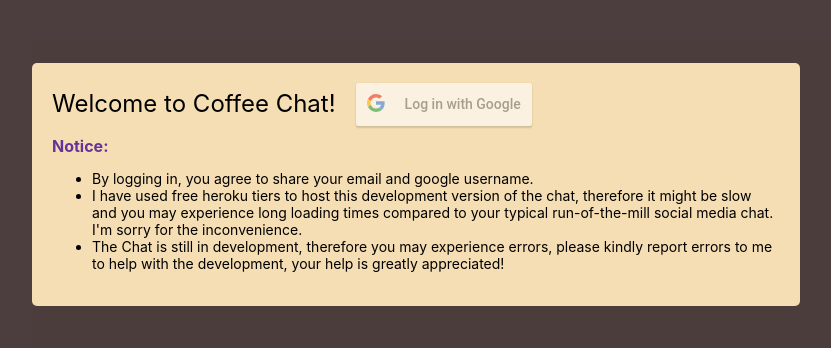
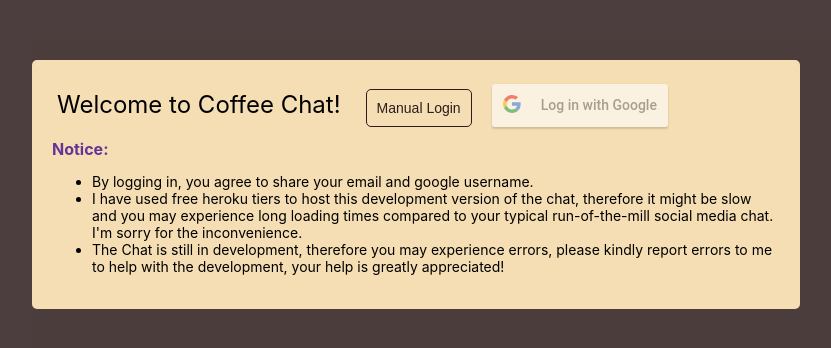
Before and after one commit to kkhtun/coffee-chat-react-client, a React (Create React App) app: page / in a window 1280 px wide. Shown: the part 216-564 px from the top of the page, without its empty margins (224-1055 px from the left). Built offline with nearby package versions, Linux system fonts and the light colour scheme; no server answers.

Commit message:
added manual email login

```diff
--- a/src/components/GoogleAuth/GoogleAuth.js
+++ b/src/components/GoogleAuth/GoogleAuth.js
@@ -45,6 +45,37 @@ export default function GoogleAuth() {
         console.log("Login Failed ", err);
     };
 
+    // States and Functions for manual email login (as a workaround for Google OAuth)
+    const [inputEmail, setInputEmail] = useState("");
+    const [manual, setManual] = useState(false);
+    const handleManualEmailLogin = async (e) => {
+        e.preventDefault();
+        if (!inputEmail.includes("@")) return;
+        setLoading(true);
+        const data = await fetch(`${host}/login`, {
+            method: "POST",
+            body: JSON.stringify({ email: inputEmail }),
+            headers: {
+                "Content-Type": "application/json",
+            },
+        }).then((res) => res.json());
+
+        // store returned auth info in localStorage
+        const { token, userId, email } = data;
+        if (token && userId && email) {
+            setLoading(false);
+            await localStorage.setItem(
+                "chat-auth",
+                JSON.stringify({ token, userId, email })
+            );
+            setSocket(initializeSocket({ token }));
+            setAuth({ token, userId, email });
+        } else {
+            window.alert("Something went wrong during login");
+            window.location.reload();
+        }
+    };
+
     return (
         <>
             <Loader show={loading} />
@@ -53,13 +84,40 @@ export default function GoogleAuth() {
                     <span className={styles.cardTitle}>
                         Welcome to Coffee Chat!
                     </span>
+                    <button
+                        onClick={() => setManual((m) => !m)}
+                        className={styles.btnLoginSwitch}
+                    >
+                        {manual ? "OAuth" : "Manual"} Login
+                    </button>
+                    {manual ? (
+                        <form
+                            className={styles.emailForm}
+                            onSubmit={handleManualEmailLogin}
+                        >
+                            <input
+                                id="email"
+                                name="email"
+                                placeholder="youremail@gmail.com"
+                                type="email"
+                                value={inputEmail}
+                                onChange={(e) => setInputEmail(e.target.value)}
+                            />
+                            <button>Go</button>
+                        </form>
+                    ) : (
+                        <span>
                             <GoogleLogin
-                        clientId={process.env.REACT_APP_GOOGLE_CLIENT_ID}
+                                clientId={
+                                    process.env.REACT_APP_GOOGLE_CLIENT_ID
+                                }
                                 buttonText="Log in with Google"
                                 onSuccess={handleLogin}
                                 onFailure={handleFailure}
                                 cookiePolicy={"single_host_origin"}
                             />
+                        </span>
+                    )}
                     <div className={styles.loginNotice}>
                         <span>Notice: </span>
                         <ul>
--- a/src/components/GoogleAuth/google-auth.module.css
+++ b/src/components/GoogleAuth/google-auth.module.css
@@ -21,6 +21,8 @@
 
 .cardTitle {
     margin-right: 20px;
+    display: inline-block;
+    padding: 10px 5px;
 }
 
 .card > button {
@@ -36,3 +38,48 @@
     font-size: 16px;
     font-weight: bold;
 }
+
+.btnLoginSwitch {
+    padding: 10px;
+    margin-right: 20px;
+    border-radius: 5px;
+    font-size: 14px;
+    border: none;
+    color: #2d1c1c;
+    background-color: wheat; /* black coffee */
+    border: 1px solid #2d1c1c;
+}
+
+.btnLoginSwitch:hover {
+    cursor: pointer;
+    background-color: #2d1c1c; /* black coffee */
+    color: wheat;
+}
+
+.emailForm {
+    display: inline-flex;
+    align-items: center;
+    justify-content: center;
+}
+
+.emailForm input {
+    padding: 12px;
+    margin-right: 5px;
+    border: none;
+    border-radius: 5px;
+}
+
+.emailForm button {
+    padding: 10px 15px;
+    border-radius: 5px;
+    font-size: 16px;
+    border: none;
+    color: wheat;
+    background-color: #2d1c1c; /* black coffee */
+}
+
+.emailForm button:hover {
+    cursor: pointer;
+    background-color: wheat; /* black coffee */
+    color: #2d1c1c;
+}
```
Lines whose indentation alone changed are shown as unchanged.
